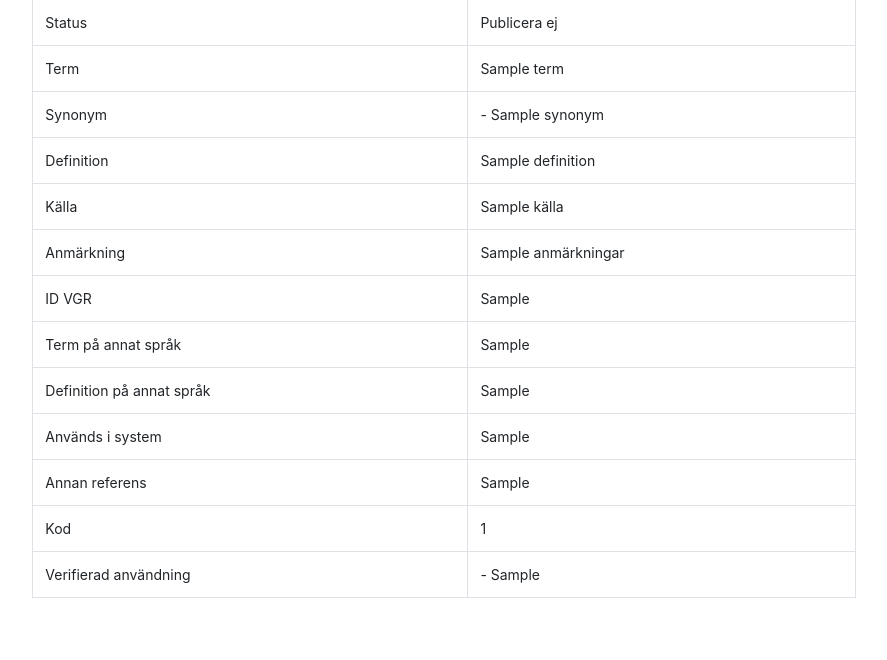
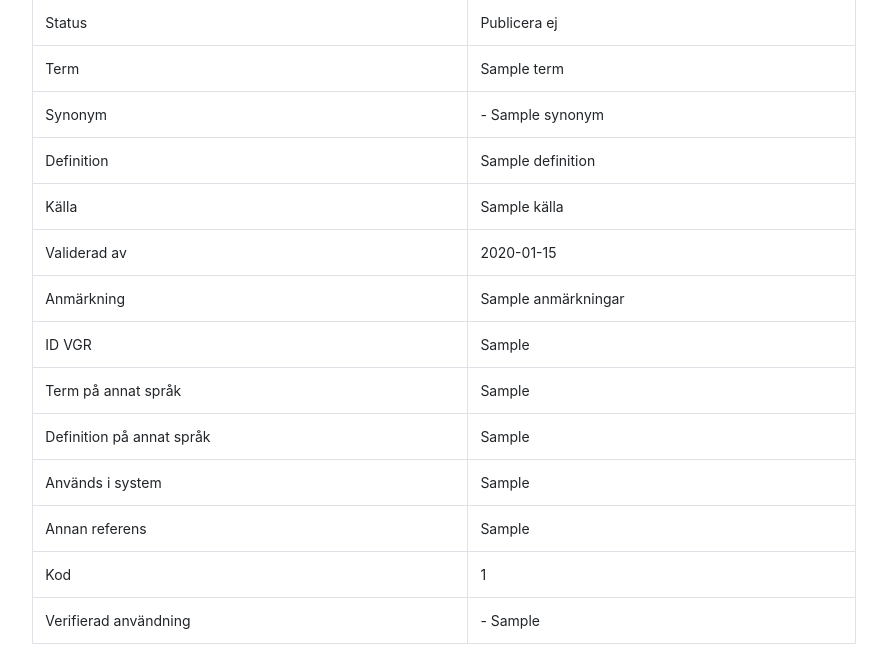
Before and after one commit to dejmail/begrepptjanst, a Django app: template templates/ordbok/term_forklaring_only.html in a window 1280 px wide. Shown: the part 163-823 px from the top of the page, without its empty margins (196-1083 px from the left). Before the commit the page ends 761 px from the top, so only its background shows below. Run offline with Django 3.2, Linux system fonts and the light colour scheme; the template is opened without the code that fills it: most values are stand-ins (such as "Sample title", 1, 10 or a date in 2020); some libraries are stand-ins or nearby versions.

Commit message:
added validated_by value for user&admin

```diff
--- a/ordbok/admin.py
+++ b/ordbok/admin.py
@@ -110,6 +110,7 @@ class BegreppAdmin(BegreppSearchResultsAdminMixin, admin.ModelAdmin):
         'fields' : ['term',
                     'definition',
                     'källa',
+                    'validated_by',
                     'alternativ_definition',
                     'anmärkningar',
                     'utländsk_term',
--- a/ordbok/models.py
+++ b/ordbok/models.py
@@ -44,6 +44,7 @@ class Begrepp(models.Model):
     kommentar_handläggning = models.TextField(null=True, default='Inte definierad')
     term_i_system = models.CharField(verbose_name="Används i system",max_length=255,blank=True,null=True, choices=SYSTEM_VAL)
     email_extra = models.TextField(null=True, blank=True)
+    validated_by = models.CharField(verbose_name="Validerad av",max_length=255, null=True, blank=True)
 
     def __str__(self):
         return self.term
--- a/ordbok/views.py
+++ b/ordbok/views.py
@@ -99,7 +99,8 @@ def retur_komplett_förklaring_custom_sql(url_parameter):
                             begrepp_version_nummer,\
                             definition,\
                             källa,\
-                            term_i_system, \
+                            validated_by,\
+                            term_i_system,\
                             externt_id,\
                             annan_ordlista,\
                             status,\
@@ -290,6 +291,7 @@ def begrepp_förklaring_view(request):
                                'begrepp_version_nummer',
                                'definition',
                                'källa',
+                               'validated_by',
                                'term_i_system',
                                'externt_id',
                                'externt_register',
--- a/templates/ordbok/term_forklaring_only.html
+++ b/templates/ordbok/term_forklaring_only.html
@@ -68,6 +68,14 @@
                     {% endif %}
                 </tr>
                 <tr class="{{färg_status.begrepp}}">
+                    <td>Validerad av</td>
+                    {% if begrepp_full.status == "Avråds" %}
+                        <td><s class="text-danger">{{begrepp_full.validated_by}}</s></td>
+                    {% else %}
+                        <td>{{begrepp_full.validated_by}}</td>
+                    {% endif %}
+                </tr>
+                <tr class="{{färg_status.begrepp}}">
                     <td>Anmärkning</td>
                     {% if begrepp_full.status == "Avråds" %}
                         <td><s class="text-danger">{{begrepp_full.anmärkningar|default_if_none:'-'}}</s></td>
```
Also changed, not shown: templates/ordbok/term_forklaring.html (+8 -0 lines), ordbok/migrations/0038_auto_20201029_1303.py (added), ordbok/migrations/0039_begrepp_validated_by.py (added).
